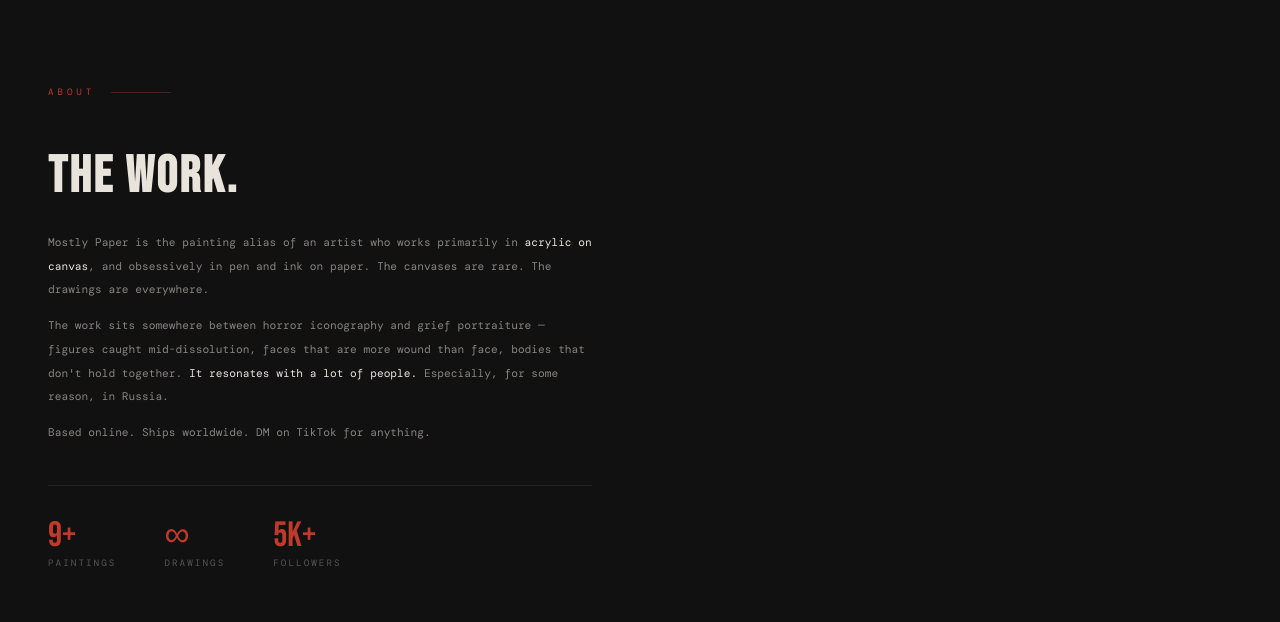
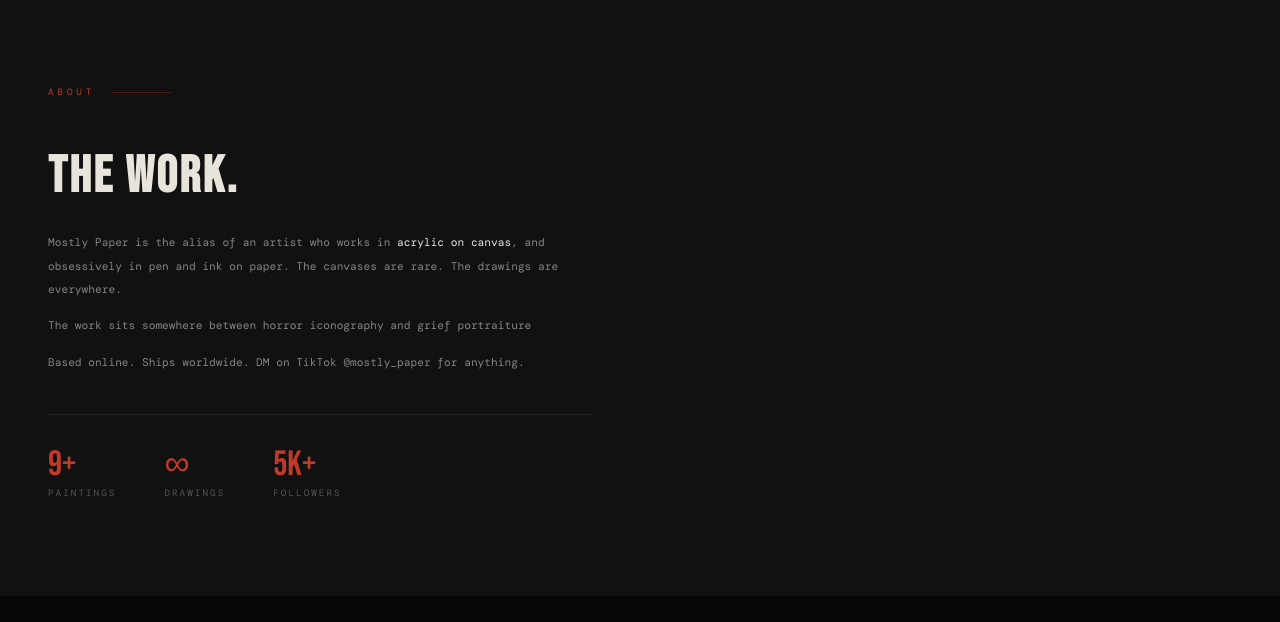
Before and after one commit to hondamasao/mostly_paper, a website: page index.html in a window 1280 px wide. Shown: the part 5622-6244 px from the top of the page. Drawn offline with nearby package versions, Linux system fonts and the light colour scheme; a web font is replaced by a local one.

Commit message:
Update index.html

```diff
--- a/index.html
+++ b/index.html
@@ -127,9 +127,9 @@
   <div class="about-inner">
     <div class="about-text">
       <h2>The work.</h2>
-      <p>Mostly Paper is the painting alias of an artist who works primarily in <em>acrylic on canvas</em>, and obsessively in pen and ink on paper. The canvases are rare. The drawings are everywhere.</p>
-      <p>The work sits somewhere between horror iconography and grief portraiture — figures caught mid-dissolution, faces that are more wound than face, bodies that don't hold together. <em>It resonates with a lot of people.</em> Especially, for some reason, in Russia.</p>
-      <p>Based online. Ships worldwide. DM on TikTok for anything.</p>
+      <p>Mostly Paper is the alias of an artist who works in <em>acrylic on canvas</em>, and obsessively in pen and ink on paper. The canvases are rare. The drawings are everywhere.</p>
+      <p>The work sits somewhere between horror iconography and grief portraiture</p>
+      <p>Based online. Ships worldwide. DM on TikTok @mostly_paper for anything.</p>
       <div class="about-stats">
         <div><span class="stat-num">9+</span><span class="stat-label">Paintings</span></div>
         <div><span class="stat-num">∞</span><span class="stat-label">Drawings</span></div>
```
